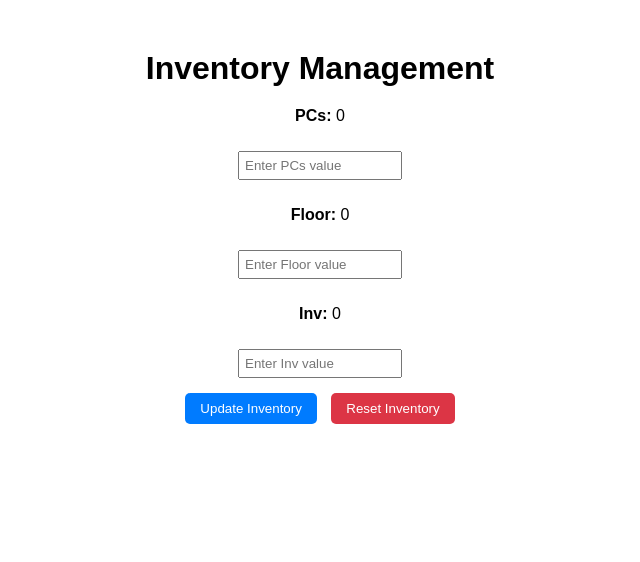
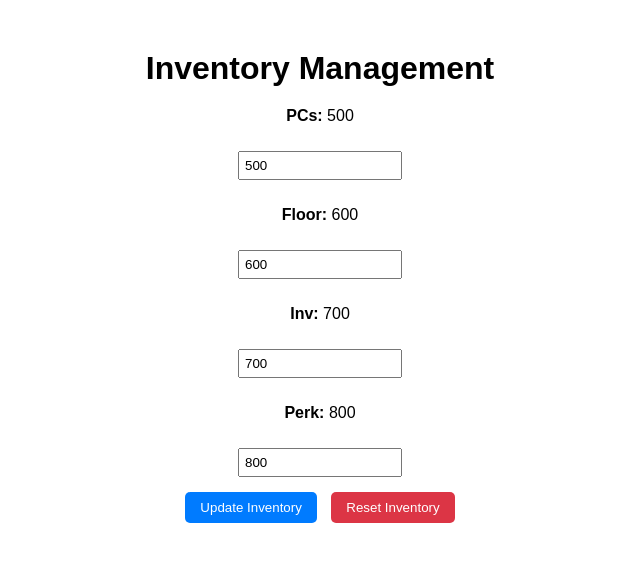
Before and after one commit to 13Joro/CPD, a Flask app: page /inventory in a window 1280 px wide. Shown: the top 562 px of the page, without its empty margins (320-960 px from the left). Run offline with Flask 3, Linux system fonts and the light colour scheme.

Commit message:
ninth commit

```diff
--- a/app.py
+++ b/app.py
@@ -11,20 +11,34 @@ from PIL import Image
 load_dotenv()
 
 # Configure Pixoo
-pixoo_host = os.environ.get('PIXOO_HOST', '10.108.32.240')  # Replace with your Pixoo IP
+pixoo_host = os.environ.get('PIXOO_HOST', '10.108.32.253')  # Replace with your Pixoo IP
 pixoo = Pixoo(pixoo_host)
 
 app = Flask(__name__)
 
 # Get the base directory
 BASE_DIR = os.path.dirname(os.path.abspath(__file__))
+CSV_FILE = os.path.join(BASE_DIR, "inventory.csv")
+
+# Load inventory data from CSV
+def load_inventory():
+    if not os.path.exists(CSV_FILE):
+        save_inventory({"pcs": 0, "floor": 0, "inv": 0, "prk": 0})
+
+    with open(CSV_FILE, mode='r') as file:
+        reader = csv.DictReader(file)
+        row = next(reader, None)
+        return {key: int(value) for key, value in row.items()} if row else {"pcs": 0, "floor": 0, "inv": 0, "prk": 0}
+
+# Save inventory data to CSV
+def save_inventory(data):
+    with open(CSV_FILE, mode='w', newline='') as file:
+        writer = csv.DictWriter(file, fieldnames=["pcs", "floor", "inv", "prk"])
+        writer.writeheader()
+        writer.writerow(data)
 
 # Inventory data
-inventory_data = {
-    "pcs": 0,
-    "floor": 0,
-    "inv": 0
-}
+inventory_data = load_inventory()
 
 # Function to load pixel sprite from an image
 def load_pixel_sprite(image_path):
@@ -48,30 +62,10 @@ frame_paths = [
     os.path.join(BASE_DIR, "static", "animations", "pixil-layer-3.png"),
 ]
 
-# Check if files exist
-for path in frame_paths:
-    print(f"Checking: {path} - Exists: {os.path.exists(path)}")
-
-animation_frames = [load_pixel_sprite(path) for path in frame_paths]
+animation_frames = [load_pixel_sprite(path) for path in frame_paths if os.path.exists(path)]
 
 # Global flag to control animation loop
 running_animation = True
-
-# Function to read inventory data from CSV
-def read_inventory_from_csv():
-    csv_path = os.path.join(BASE_DIR, "inventory.csv")
-    try:
-        with open(csv_path, mode='r') as file:
-            reader = csv.DictReader(file)
-            for row in reader:
-                inventory_data["pcs"] = int(row.get("pcs", inventory_data["pcs"]))
-                inventory_data["floor"] = int(row.get("floor", inventory_data["floor"]))
-                inventory_data["inv"] = int(row.get("inv", inventory_data["inv"]))
-        print(f"[DEBUG] Inventory updated from CSV: {inventory_data}")
-    except FileNotFoundError:
-        print(f"[ERROR] CSV file not found at {csv_path}")
-    except Exception as e:
-        print(f"[ERROR] Failed to read inventory from CSV: {e}")
 
 def draw_static_ui():
     """ Draws the static UI on the Pixoo. """
@@ -79,14 +73,17 @@ def draw_static_ui():
         for x in range(64):
             pixoo.draw_pixel_at_location_rgb(x, y, 255, 255, 255)  # White background
 
-    pixoo.draw_text("PCS:", (15, 10), (0, 0, 0))
-    pixoo.draw_text(f"{inventory_data['pcs']}", (50, 10), (0, 0, 0))
+    pixoo.draw_text("PCS:", (20, 10), (0, 0, 0))
+    pixoo.draw_text(f"{inventory_data['pcs']}", (45, 10), (0, 0, 0))
 
-    pixoo.draw_text("FLOOR:", (15, 35), (0, 0, 0))
-    pixoo.draw_text(f"{inventory_data['floor']}", (50, 35), (0, 0, 0))
+    pixoo.draw_text("FLR:", (20, 25), (0, 0, 0))
+    pixoo.draw_text(f"{inventory_data['floor']}", (45, 25), (0, 0, 0))
 
-    pixoo.draw_text("INV:", (15, 55), (0, 0, 0))
-    pixoo.draw_text(f"{inventory_data['inv']}", (50, 55), (0, 0, 0))
+    pixoo.draw_text("INV:", (20, 40), (0, 0, 0))
+    pixoo.draw_text(f"{inventory_data['inv']}", (45, 40), (0, 0, 0))
+
+    pixoo.draw_text("PERK:", (20, 55), (0, 0, 0))
+    pixoo.draw_text(f"{inventory_data['prk']}", (45, 55), (0, 0, 0))
 
     pixoo.push()  # Send to Pixoo
 
@@ -121,20 +118,15 @@ def inventory():
     return render_template('inventory.html',
                            pcs=inventory_data["pcs"],
                            floor=inventory_data["floor"],
-                           inv=inventory_data["inv"])
-
-@app.route('/update_inventory_from_csv', methods=['POST'])
-def update_inventory_from_csv():
-    """Manually trigger inventory update from CSV."""
-    read_inventory_from_csv()
-    draw_static_ui()  # Update Pixoo display after reading CSV
-    return jsonify({"status": "success", "message": "Inventory updated from CSV", "inventory": inventory_data})
+                           inv=inventory_data["inv"],
+                           prk=inventory_data["prk"])
 
 @app.route('/update')
 def update_inventory():
     pcs = request.args.get("pcs", type=int)
     floor = request.args.get("floor", type=int)
     inv = request.args.get("inv", type=int)
+    prk = request.args.get("prk", type=int)
 
     if pcs is not None:
         inventory_data["pcs"] = pcs
@@ -142,17 +134,19 @@ def update_inventory():
         inventory_data["floor"] = floor
     if inv is not None:
         inventory_data["inv"] = inv
+    if prk is not None:
+        inventory_data["prk"] = prk
 
+    save_inventory(inventory_data)
     draw_static_ui()  # Update Pixoo display after change
 
     return jsonify({"status": "success", "updated_inventory": inventory_data})
 
 @app.route('/reset', methods=['POST'])
 def reset_inventory():
-    inventory_data["pcs"] = 0
-    inventory_data["floor"] = 0
-    inventory_data["inv"] = 0
+    inventory_data.update({"pcs": 0, "floor": 0, "inv": 0, "prk": 0})
 
+    save_inventory(inventory_data)
     draw_static_ui()  # Update Pixoo display after reset
 
     return jsonify({"status": "success", "message": "Inventory reset to default values"})
--- a/inventory.csv
+++ b/inventory.csv
@@ -1,2 +1,2 @@
-pcs,floor,inv
-1,1,20
+pcs,floor,inv,prk
+500,600,700,800
--- a/templates/inventory.html
+++ b/templates/inventory.html
@@ -48,9 +48,15 @@
             let pcs = parseInt(document.getElementById("pcs").value) || 0;
             let floor = parseInt(document.getElementById("floor").value) || 0;
             let inv = parseInt(document.getElementById("inv").value) || 0;
+            let prk = parseInt(document.getElementById("prk").value) || 0;
 
-            fetch(`/update?pcs=${pcs}&floor=${floor}&inv=${inv}`)
-                .then(response => response.json())
+            fetch(`/update?pcs=${pcs}&floor=${floor}&inv=${inv}&prk=${prk}`, { method: 'GET' })
+                .then(response => {
+                    if (!response.ok) {
+                        throw new Error('Network response was not ok');
+                    }
+                    return response.json();
+                })
                 .then(() => {
                     location.reload();
                 })
@@ -71,13 +77,16 @@
     <h1>Inventory Management</h1>
 
     <p><strong>PCs:</strong> {{ pcs }}</p>
-    <input type="number" id="pcs" placeholder="Enter PCs value"><br>
+    <input type="number" id="pcs" placeholder="Enter PCs value" value="{{ pcs }}"><br>
 
     <p><strong>Floor:</strong> {{ floor }}</p>
-    <input type="number" id="floor" placeholder="Enter Floor value"><br>
+    <input type="number" id="floor" placeholder="Enter Floor value" value="{{ floor }}"><br>
 
     <p><strong>Inv:</strong> {{ inv }}</p>
-    <input type="number" id="inv" placeholder="Enter Inv value"><br>
+    <input type="number" id="inv" placeholder="Enter Inv value" value="{{ inv }}"><br>
+
+    <p><strong>Perk:</strong> {{ prk }}</p>
+    <input type="number" id="prk" placeholder="Enter Perk value" value="{{ prk }}"><br>
 
     <button onclick="updateInventory()">Update Inventory</button>
     <button id="resetBtn" onclick="resetInventory()">Reset Inventory</button>
```
